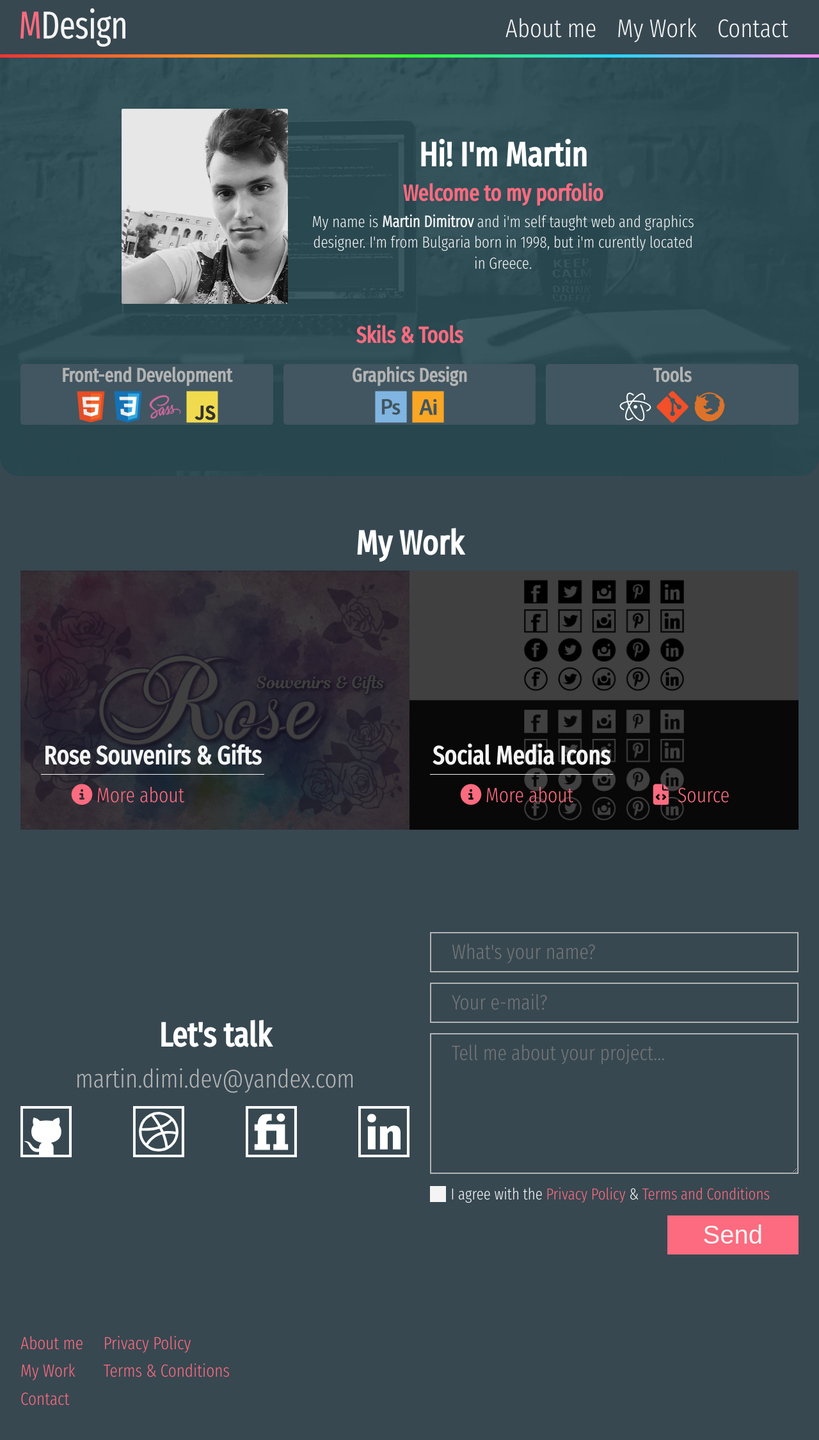
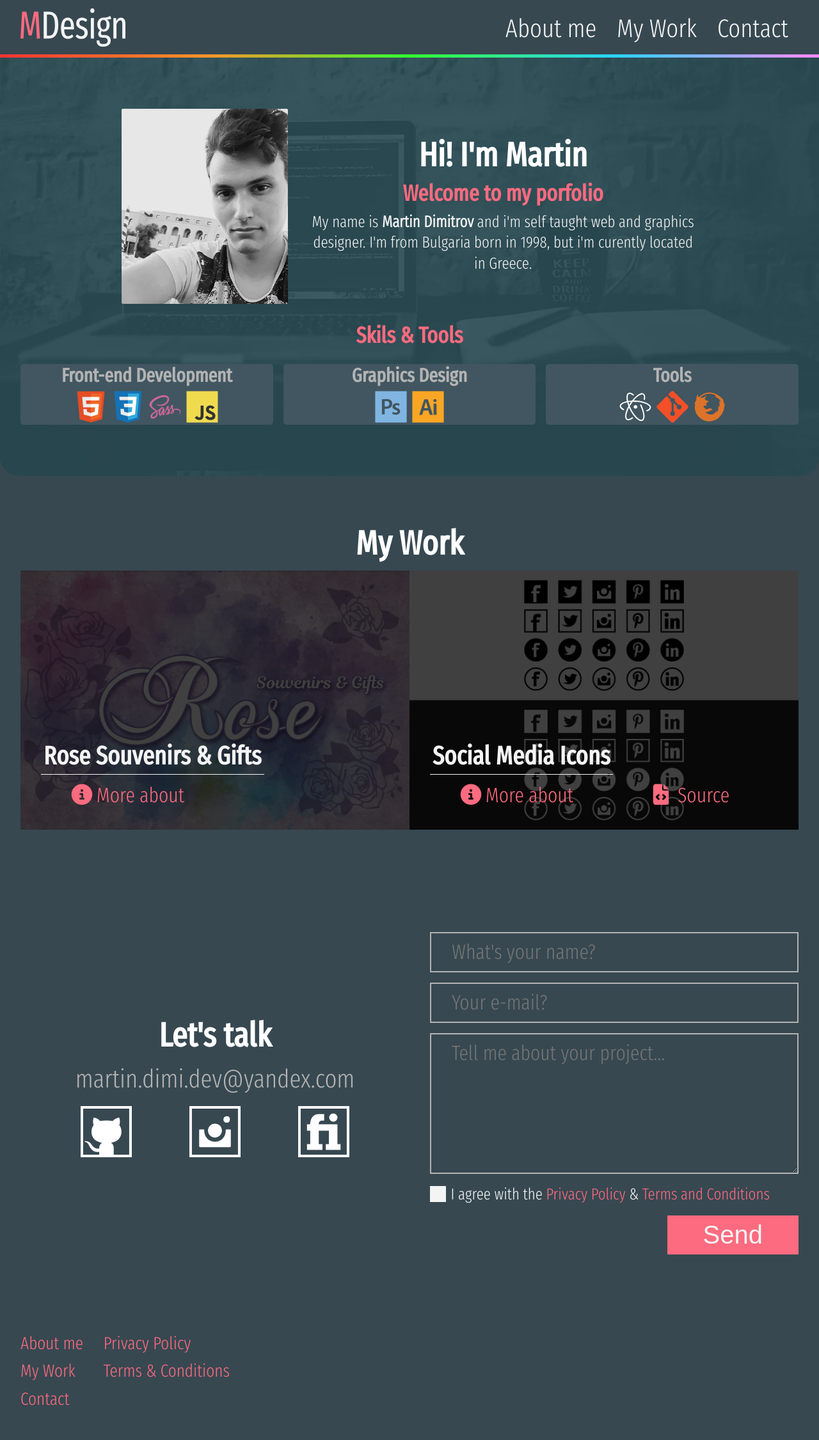
Before and after one commit to martindimi/mdesign-source, a Jekyll site: the page built from _pages/home.md, in a window 1280 px wide. Shown: the whole page at 64% size. Built offline with Jekyll 4.4.1, drawn with Linux system fonts in a browser that asks for light colours; nearby versions of some CDN libraries.

Commit message:
Update contact info

```diff
--- a/_config.yml
+++ b/_config.yml
@@ -7,7 +7,7 @@ email: "martin.dimi.dev@yandex.com"
 # === Social ===
 social:
   github: "https://github.com/martindimi"
-  dribbble: "https://dribbble.com/martindimi"
+  instagram: "https://www.instagram.com/mdesign.dev/"
   linkedin: "https://www.linkedin.com/in/martin-dimitrov-20ba621a6/"
   fiverr: "https://www.fiverr.com/martindimi27"
 
--- a/_includes/section-contact.html
+++ b/_includes/section-contact.html
@@ -9,18 +9,23 @@
       <p class="contact-email">{{ site.email }}</p>
 
       <div class="online-services">
-        <a class="online-services-item" title="GitHub" href="{{ site.social.github }}">
+
+        <a class="online-services-item" title="GitHub" href="{{ site.social.github }}" target="_blank">
           <img src="/assets/img/online-services/github-icon.svg" alt="GitHub">
         </a>
-        <a class="online-services-item" title="Dibbble" href="{{ site.social.dribbble }}">
-          <img src="/assets/img/online-services/dribbble-icon.svg" alt="Dribbble">
+
+        <a class="online-services-item" title="Instagram" href="{{ site.social.instagram }}" target="_blank">
+          <img src="/assets/img/online-services/instagram-icon.svg" alt="Instagram">
         </a>
-        <a class="online-services-item" title="Fiverr" href="{{ site.social.fiverr }}">
+
+        <a class="online-services-item" title="Fiverr" href="{{ site.social.fiverr }}" traget="_blank">
           <img src="/assets/img/online-services/fiverr-icon.svg" alt="Fiverr">
         </a>
-        <a class="online-services-item" title="LinkedIn" href="{{ site.social.linkedin }}">
+
+        <!-- <a class="online-services-item" title="LinkedIn" href="{{ site.social.linkedin }}" target="_blank">
           <img src="/assets/img/online-services/linkedin-icon.svg" alt="LinkedIn">
-        </a>
+        </a> -->
+
       </div>
 
     </div>
--- a/_sass/5_sections/_contact.scss
+++ b/_sass/5_sections/_contact.scss
@@ -46,7 +46,7 @@
   color: $color-light-gray;
   text-align: center;
 
-  // --- Tablet portrait only ---
+  // --- Tablet portrait up ---
   @include breakpoints(tablet-portrait-up){
     font-size: 1.6em;
   }
@@ -58,7 +58,18 @@
   display: flex;
   flex-direction: row;
   justify-content: space-between;
-  margin: 16px 0;
+  margin: 16px auto;
+
+
+  // --- Smartphone only ---
+  @include breakpoints(smartphone-only){
+    max-width: 320px;
+  }
+
+  // --- Tablet portrait up ---
+  @include breakpoints(tablet-portrait-up){
+    max-width: 420px;
+  }
 }
 
 // Online service item
```
Also changed, not shown: assets/img/online-services/dribbble-icon.svg (deleted), assets/img/online-services/instagram-icon.svg (added).
